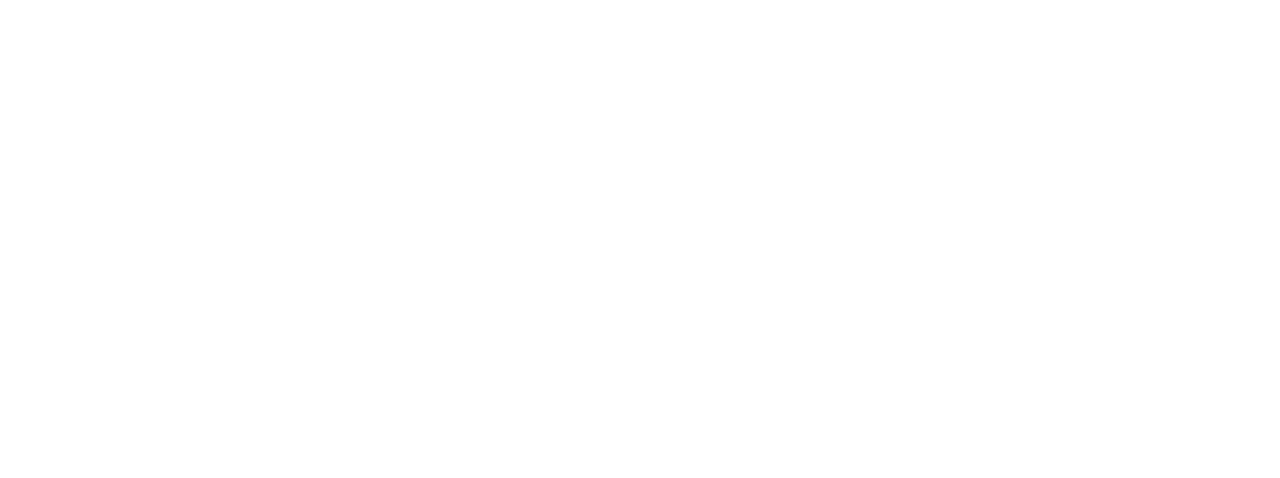
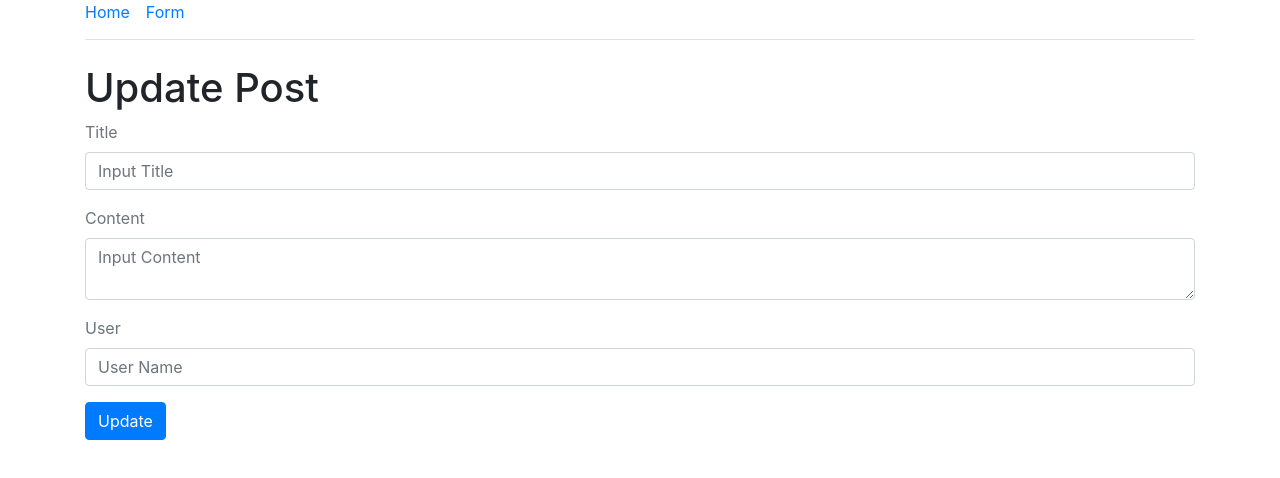
Before and after one commit to chikechris/mern-app, a React (Create React App) app in the folder client/: page /post/update/1 in a window 1280 px wide. Shown: the top 478 px of the page. Built offline with nearby package versions, Linux system fonts and the light colour scheme; no server answers.

Commit message:
delete function done-Crud done

```diff
--- a/client/src/App.js
+++ b/client/src/App.js
@@ -19,6 +19,24 @@ function App() {
   useEffect(() => {
     getPosts();
   }, []);
+
+  const confirmDelete = (slug) =>{
+      let answer = window.confirm('Do you want to delete this post?')
+      if(answer) {
+        deletePost(slug)
+      }
+  }
+
+  const deletePost = (slug) => {
+    // console.log('delete', slug, 'post')
+    axios.delete(`${process.env.REACT_APP_API}/post/${slug}`)
+    .then(resp => {
+      alert(resp.data.message)
+      getPosts()
+    })
+    .catch(err => alert('Error deleting post'))
+  }
+
   return (
     <div className='container pb-5'>
       <Nav />
@@ -50,7 +68,7 @@ function App() {
                 <Link to={`/post/update/${post.slug}`} className="btn btn-sm btn-outline-warning" >
                   Update
                 </Link>
-                <button className="btn btn-sm btn-outline-danger ml-1">Delete</button>
+                <button onClick={() => confirmDelete(post.slug)} className="btn btn-sm btn-outline-danger ml-1">Delete</button>
             </div>
           </div>
           </div>
--- a/client/src/Routes.js
+++ b/client/src/Routes.js
@@ -3,6 +3,7 @@ import {BrowserRouter, Switch, Route} from 'react-router-dom'
 import App from './App'
 import Form from './Form';
 import SinglePost from './SinglePost'
+import UpdatePost from './UpdatePost'
 
 const Routes = () => {
   return (
@@ -11,6 +12,7 @@ const Routes = () => {
         <Route path='/' exact component={App} />
         <Route path='/form' exact component={Form} />
         <Route path='/post/:slug' exact component={SinglePost} />
+        <Route path='/post/update/:slug' exact component={UpdatePost} />
       </Switch>
     </BrowserRouter>
   );
--- /dev/null
+++ b/client/src/UpdatePost.js
@@ -0,0 +1,104 @@
+import React, { useState, useEffect } from 'react'
+import axios from 'axios'
+import Nav from './Nav'
+
+const UpdatePost = (props) => {
+  const [state, setState] = useState({
+    title: "",
+    content: "",
+    slug: "",
+    user: ''
+  })
+
+  const {title, content, slug, user } = state
+  useEffect(() => {
+    axios.get(`${process.env.REACT_APP_API}/post/${props.match.params.slug}`)
+      .then(resp => {
+        const {title, content, slug, user} = resp.data
+        setState({...state, title, content, slug, user})
+      })
+      .catch(error => alert('Error displaying post'))
+  }, [])
+
+
+
+  // onChange event handler
+  const onChange = (name) => (event) => {
+    // console.log('name', name, 'event', event)
+    setState({ ...state, [name]: event.target.value })
+  }
+
+  // onSubmit event handler
+  const onSubmit = event => {
+    event.preventDefault()
+    // console.table({title, content, user})
+    axios.put(`${process.env.REACT_APP_API}/post/${slug}`, { title, content, user })
+      .then(response => {
+        console.log(response)
+        const {title, content, slug, user} = response.data
+        // empty post
+        setState({ ...state, title, content, slug, user})
+        // display success alert
+        alert(`Post titled ${title} is updated`)
+      })
+      .catch(error => {
+        console.log(error.response)
+        alert(error.response.data.error)
+      })
+  }
+
+const showUpdateForm= () => (
+  <form onSubmit={onSubmit}>
+    <div className='form-group'>
+      <label className='text-muted'>Title</label>
+      <input
+        value={title}
+        onChange={onChange('title')}
+        type='text'
+        className='form-control'
+        placeholder='Input Title'
+        required
+      />
+    </div>
+    <div className='form-group'>
+      <label className='text-muted'>Content</label>
+      <textarea
+        value={content}
+        onChange={onChange('content')}
+        type='text'
+        className='form-control'
+        placeholder='Input Content'
+        required
+      />
+    </div>
+    <div className='form-group'>
+      <label className='text-muted'>User</label>
+      <input
+        value={user}
+        onChange={onChange('user')}
+        type='text'
+        className='form-control'
+        placeholder='User Name'
+        required
+      />
+    </div>
+    <div>
+      <button className="btn btn-primary">Update</button>
+    </div>
+  </form>
+)
+
+
+
+  return (
+    <div className="container pb-5">
+      {/* {JSON.stringify(props)} */}
+      <Nav />
+      <br />
+      <h1>Update Post</h1>
+        {showUpdateForm()}
+    </div>
+  )
+}
+
+export default UpdatePost
```
